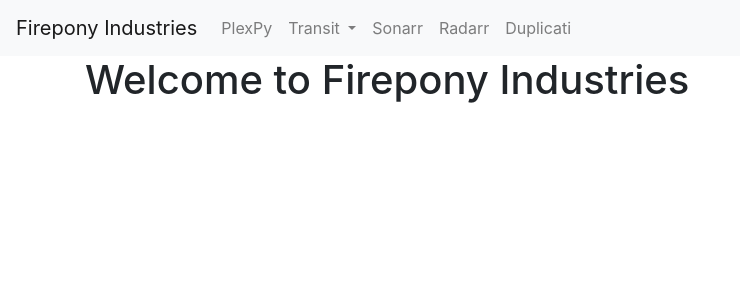
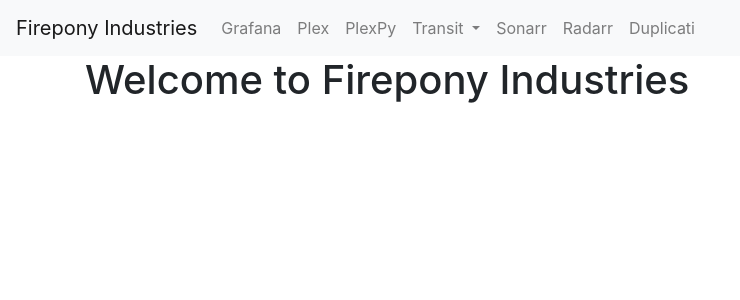
Before and after one commit to dhesant/transit, a Flask app: page / in a window 1280 px wide. Shown: the top 300 px of the page, without its empty margins (0-740 px from the left). Run offline with Flask 2, Linux system fonts and the light colour scheme; some libraries are stand-ins or nearby versions.

Commit message:
moved Flask app to app folder, added links to grafana & plex

```diff
--- a/templates/base.html
+++ b/app/templates/base.html
@@ -27,6 +27,8 @@
       </button>
       <div class="collapse navbar-collapse" id="navbarNav">
 	<ul class="navbar-nav mr-auto">
+	  <li class="nav-item"><a class="nav-link" href="https://dashboard.dhesant.com/">Grafana</a></li>
+	  <li class="nav-item"><a class="nav-link" href="https://app.plex.tv/">Plex</a></li>
 	  <li class="nav-item"><a class="nav-link" href="/plexpy">PlexPy</a></li>
 	  <li class="nav-item dropdown">
             <a class="nav-link dropdown-toggle" href="#" id="navbarDropdown" role="button" data-toggle="dropdown" aria-haspopup="true" aria-expanded="false">
```
Also changed, not shown: app/main.py (renamed from app.py), app/nextbus.py (renamed from nextbus.py), app/nextram.py (renamed from nextram.py), app/static/css/bootstrap.min.css (renamed from static/css/bootstrap.min.css), app/templates/index.html (renamed from templates/index.html), app/templates/transit.html (renamed from templates/transit.html), 3 other files.
